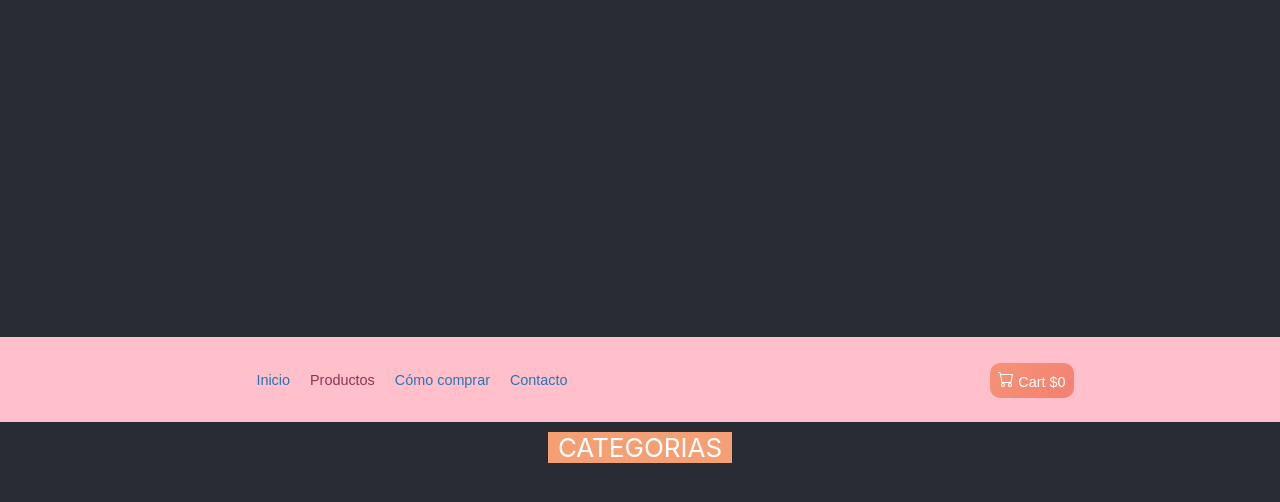
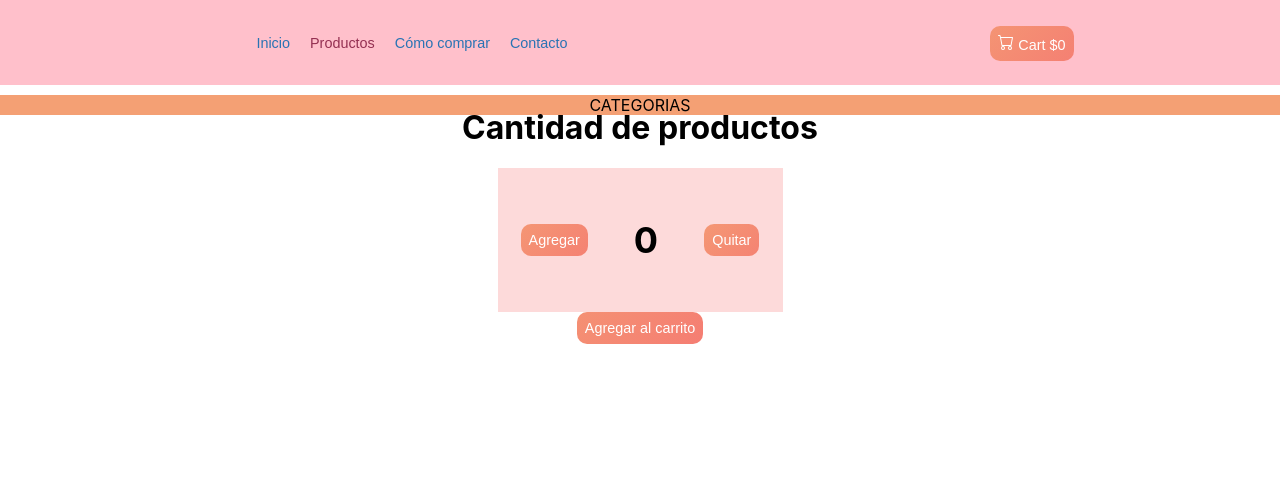
Before and after one commit to stefaniavillella/ecommerceVillella, a React (Create React App) app: page / in a window 1280 px wide. Shown: the top 502 px of the page. Built offline with nearby package versions, Linux system fonts and the light colour scheme.

Commit message:
creamos componente ItemCount

```diff
--- a/src/App.css
+++ b/src/App.css
@@ -15,7 +15,7 @@
 
 .App-header {
   background-color: #282c34;
-  min-height: 100vh;
+  min-height: 8vh;
   display: flex;
   flex-direction: column;
   align-items: center;
--- a/src/App.js
+++ b/src/App.js
@@ -2,14 +2,16 @@
 import './App.css';
 import NavBar from './componentes/NavBar/NavBar';
 import ItemListContainer from './componentes/ItemListContainer/ItemListContainer';
+import Contador from './componentes/ItemCount/ItemCount';
 
 function App() {
   return (
     <div className="App">
       <header className="App-header">
         <NavBar/>
+      </header>
         <ItemListContainer titulo="CATEGORIAS"/>
-      </header>
+      <Contador/>
     </div>
   );
 }
--- /dev/null
+++ b/src/componentes/CicloVida/CicloVida.js
@@ -0,0 +1,22 @@
+import { useEffect } from "react";
+
+const CicloVida = ({numero}) => {
+    useEffect(() => {
+        return () => {
+        };
+    },[]);
+
+    useEffect(() => {
+        return () => {
+            <h2>{numero}</h2>
+        };
+    })
+
+    return (
+        <h2>{numero}</h2>
+    )
+};
+
+
+
+export default CicloVida
--- /dev/null
+++ b/src/componentes/ItemCount/ItemCount.js
@@ -0,0 +1,29 @@
+import { useState } from "react";
+import './styles.css'
+import CicloVida from "../CicloVida/CicloVida";
+
+const Contador = () => {
+    const [ contador, setContador ] = useState(0)
+    const suma = () => {
+
+        setContador( contador + 1)
+    }
+    const resta = () => {
+        setContador( contador - 1)
+    }
+
+
+    return (
+        <div className="contador">
+        <h1>Cantidad de productos</h1>
+        <div className="botones">
+        <button className="botonContador" onClick={suma}>Agregar</button>
+        <h2>{contador < 6 ? <CicloVida numero={contador}/> : null}</h2>
+        <button className="botonContador" onClick={resta}>Quitar</button>
+        </div>
+        <button className="botonContador">Agregar al carrito</button>
+        </div>
+    )
+}
+
+export default Contador
--- /dev/null
+++ b/src/componentes/ItemCount/styles.css
@@ -0,0 +1,45 @@
+.contador{
+    height: 200px;
+    display: flex;
+    align-items: center;
+    justify-content: center;
+    flex-direction: column;
+}
+
+h1{
+    display: flex;
+    flex-direction: row;
+
+}
+
+.botones{
+    height: 187px;
+    width: 285px;
+    display: flex;
+    flex-direction: row;
+    flex-wrap: nowrap;
+    align-content: space-between;
+    justify-content: space-around;
+    align-items: center;
+    background-color: rgb(253, 218, 218);
+}
+
+.botonContador {
+    font-family: 'Montserrat', sans-serif;
+    background: linear-gradient(-45deg, #f57272, #f4a074, #2973b4, #104d82);
+    background-size: 800% 400%;
+    padding: 8px;
+    display: inline-block;
+    border: none;
+    border-radius: 10px;
+    font-size: 0.9rem;
+    font-weight: 500;
+    color: white;
+    transition: all .5s ease-in-out;
+    animation: gradient 10s infinite cubic-bezier(0.62, 0.28, 0.23, 0.99) both; }
+  .botonContador:hover {
+    animation: gradient 3s infinite;
+    transform: scale(1.05); }
+  .botonContador:active {
+    animation: gradient 3s infinite;
+    transform: scale(0.8); }
```
